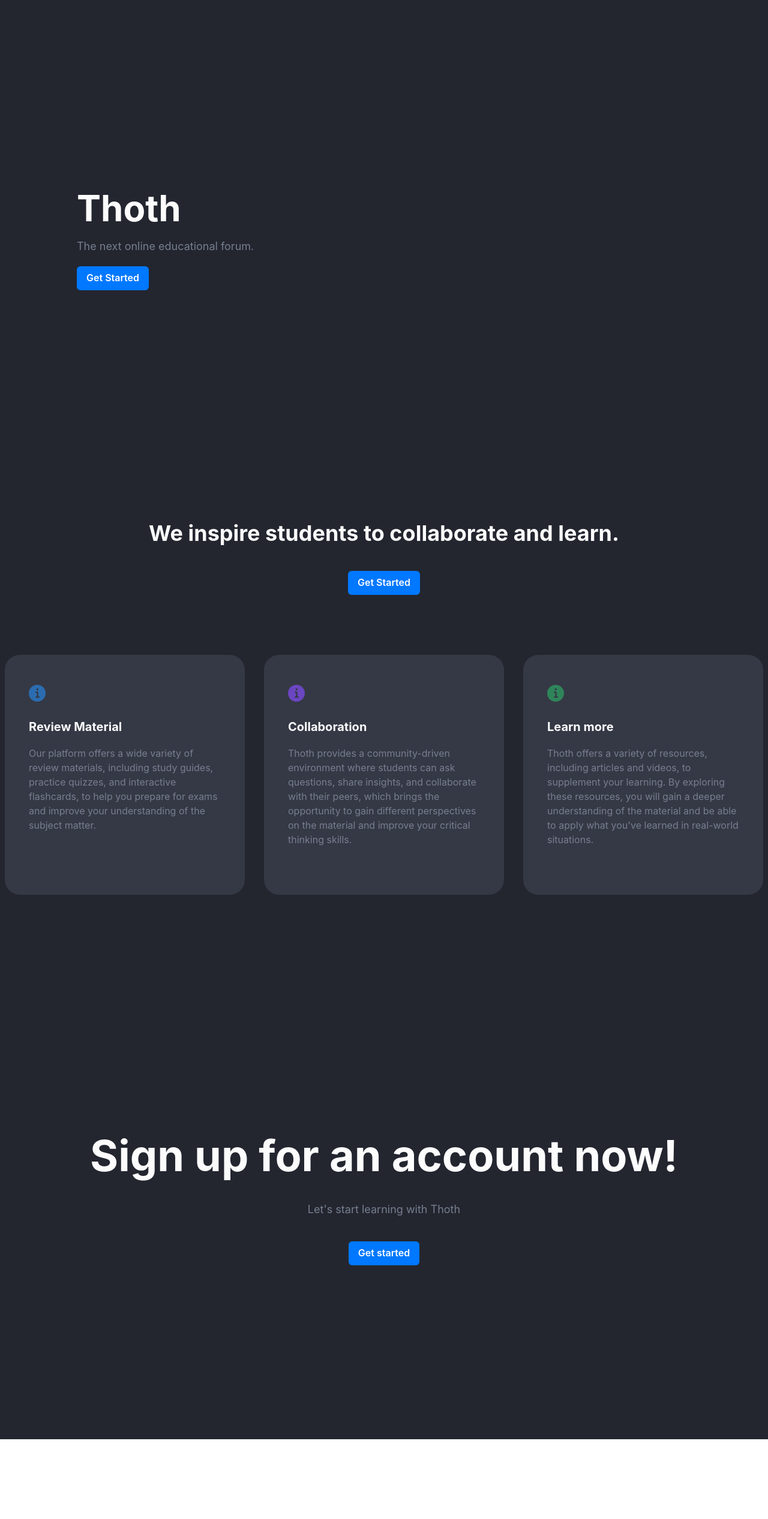
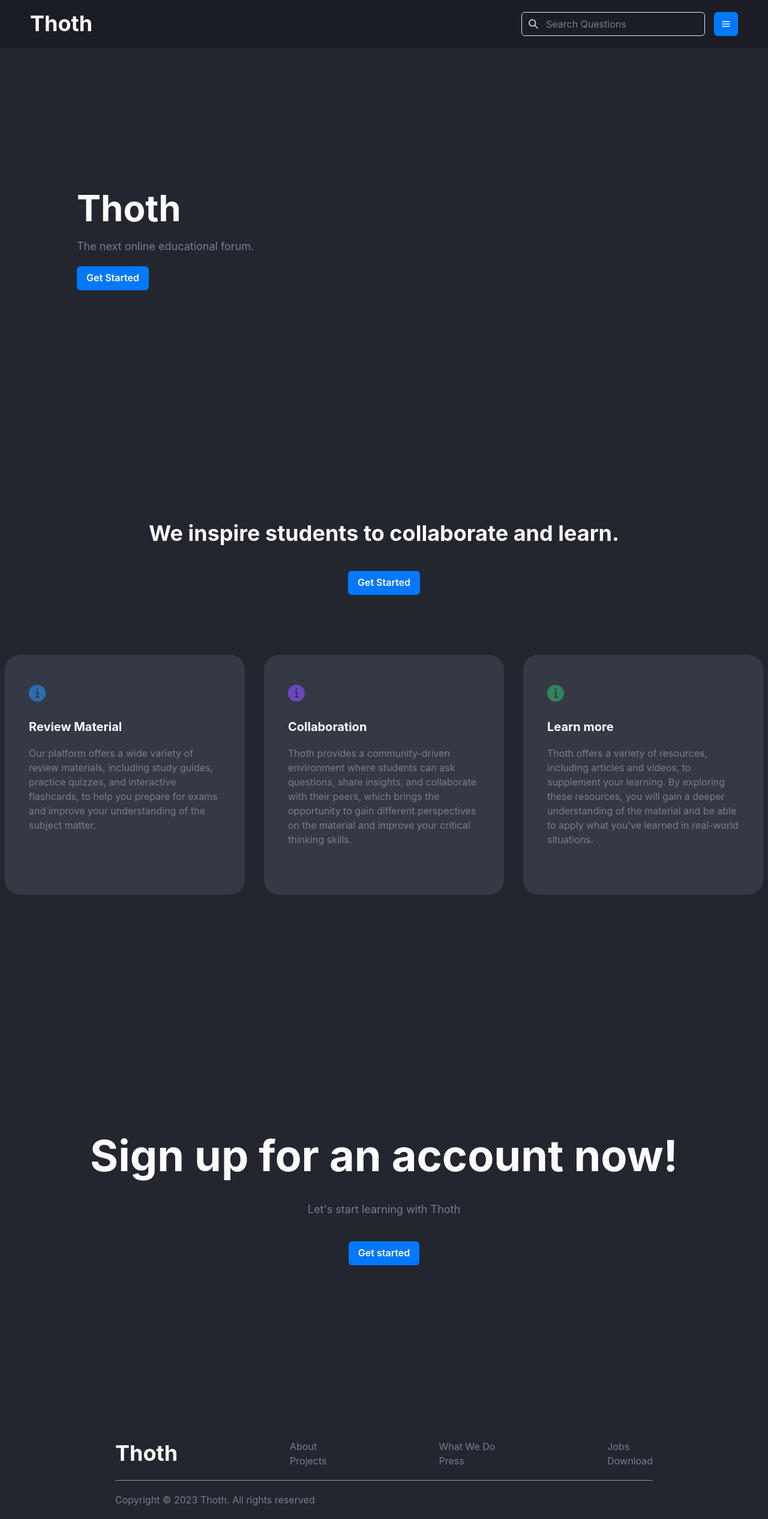
Before and after one commit to seangjr/Thoth, a React (Create React App) app in the folder client/: page / in a window 1280 px wide. Shown: the whole page at 60% size. Before the commit the page ends 2400 px from the top, so only its background shows below. Built offline with nearby package versions, Linux system fonts and the light colour scheme.

Commit message:
Added navbar and footer to root layout

```diff
--- a/client/src/components/ui/footer.jsx
+++ b/client/src/components/ui/footer.jsx
@@ -1,5 +1,57 @@
+import {
+  Heading,
+  Box,
+  Text,
+  Divider,
+  Input,
+  IconButton,
+  InputGroup,
+  InputLeftElement,
+} from "@chakra-ui/react";
+
 const Footer = () => {
-    return <div>Footer</div>;
+  return (
+    <Box
+      display="flex"
+      flexDirection="column"
+      alignItems="center"
+      justifyContent="center"
+      bgColor="#23262F"
+      w="100%"
+      h="30%"
+      zIndex="9"
+    >
+      <Box
+        w="70%"
+        display="flex"
+        justifyContent="space-between"
+        alignItems="center"
+      >
+        <Box>
+          {/* insert logo */}
+          <Heading color="#FCFCFD">Thoth</Heading>
+        </Box>
+        <Box>
+          <Text color="#777E90">About</Text>
+          <Text color="#777E90">Projects</Text>
+        </Box>
+        <Box>
+          <Text color="#777E90">What We Do</Text>
+          <Text color="#777E90">Press</Text>
+        </Box>
+        <Box>
+          <Text color="#777E90">Jobs</Text>
+          <Text color="#777E90">Download</Text>
+        </Box>
+      </Box>
+      <Divider w="70%" colorScheme="gray" mt="20px" mb="20px" />
+      <Box w="70%">
+        <Text color="#777E90" mb="20px">
+          Copyright © 2023 Thoth. All rights reserved
+        </Text>
+      </Box>
+    </Box>
+  );
 };
 
 export default Footer;
--- a/client/src/components/ui/navbar.jsx
+++ b/client/src/components/ui/navbar.jsx
@@ -1,5 +1,46 @@
+import {
+  Heading,
+  Box,
+  Input,
+  IconButton,
+  InputGroup,
+  InputLeftElement,
+} from "@chakra-ui/react";
+import { HamburgerIcon, SearchIcon } from "@chakra-ui/icons";
+
 const Navbar = () => {
-    return <div>Navbar</div>;
+  return (
+    <Box
+      display="flex"
+      alignItems="center"
+      justifyContent="space-between"
+      position="fixed"
+      w="100%"
+      h="10%"
+      bg="#1B1D24"
+      zIndex="10"
+    >
+      <Box ml="50px">
+        {/* insert logo */}
+        <Heading color="#FCFCFD">Thoth</Heading>
+      </Box>
+      <Box ml="50px" mr="50px" display="flex" gap="15px" alignItems="center">
+        <InputGroup>
+          <InputLeftElement
+            pointerEvents="none"
+            children={<SearchIcon color="gray.300" />}
+          />
+          <Input placeholder="Search Questions" color="gray.300" />
+        </InputGroup>
+
+        <IconButton
+          aria-label="Hamburger menu"
+          colorScheme="messenger"
+          icon={<HamburgerIcon />}
+        />
+      </Box>
+    </Box>
+  );
 };
 
 export default Navbar;
--- a/client/src/layouts/root.jsx
+++ b/client/src/layouts/root.jsx
@@ -1,5 +1,13 @@
 import { Outlet } from "react-router-dom";
+import Navbar from "../components/ui/navbar";
+import Footer from "../components/ui/footer";
 
 export default function root() {
-  return <Outlet />;
+  return (
+    <div>
+      <Navbar />
+      <Outlet />
+      <Footer />
+    </div>
+  );
 }
```
Also changed, not shown: client/src/pages/landing/index.jsx (+1 -11 lines).
